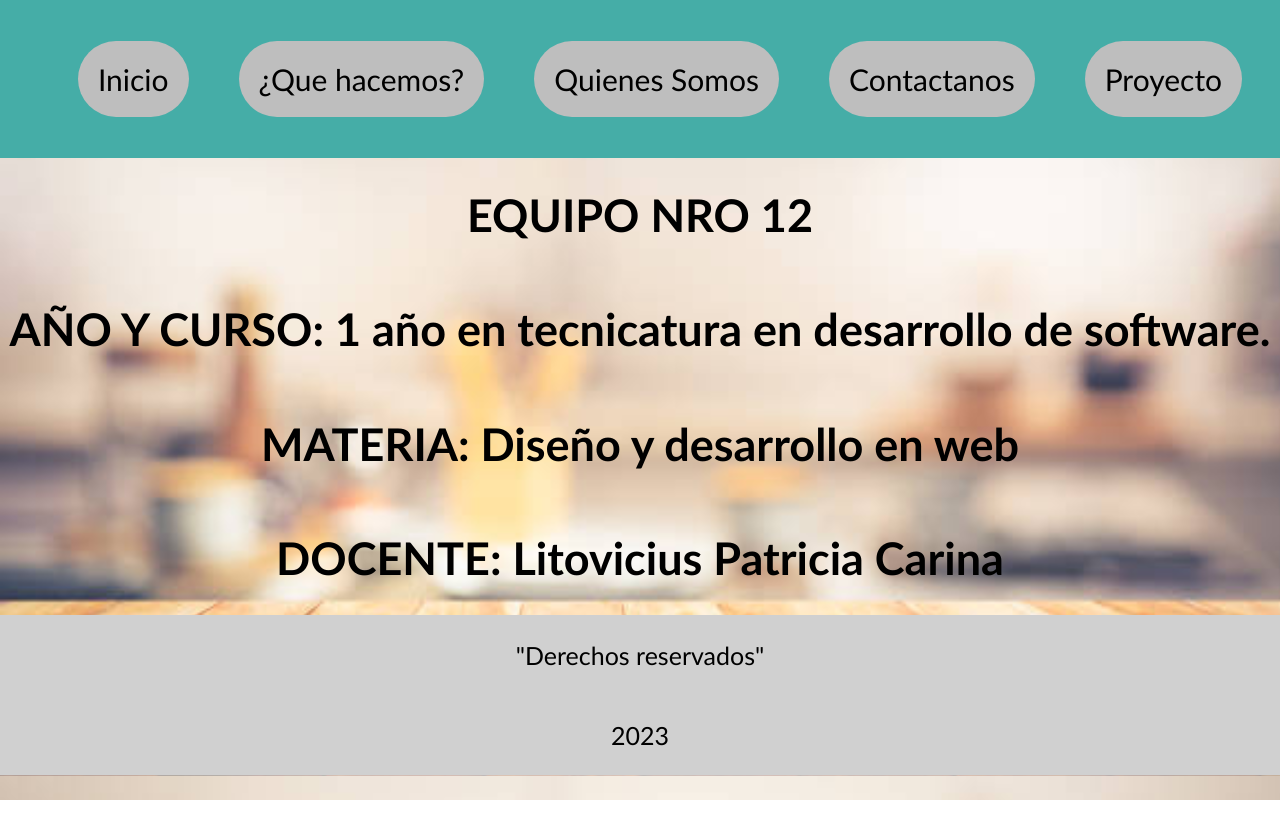
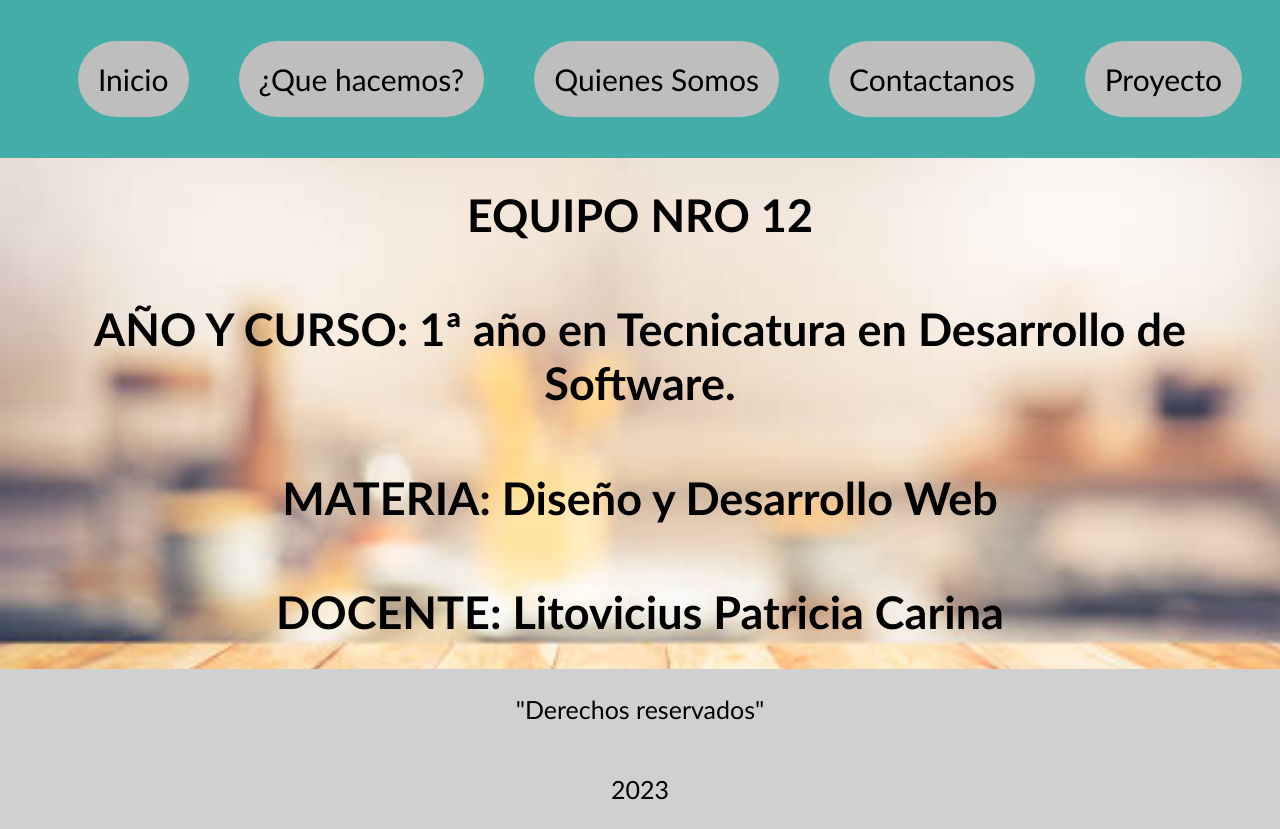
Before and after one commit to DanielApaza/TP-GRUPAL-SERVICIOS, a plain HTML site: page QueHacemos.html in a window 1280 px wide. Before the commit the page ends 800 px from the top, so only its background shows below. Drawn offline with Linux system fonts and the light colour scheme.

Commit message:
Add files via upload

```diff
--- a/QueHacemos.html
+++ b/QueHacemos.html
@@ -23,8 +23,8 @@
     </header>
     <main>
         <h1>EQUIPO NRO 12 </h1>
-        <h1>AÑO Y CURSO: 1 año en tecnicatura en desarrollo de software. </h1>
-        <h1>MATERIA: Diseño y desarrollo en web </h1>
+        <h1>AÑO Y CURSO: 1ª año en Tecnicatura en Desarrollo de Software. </h1>
+        <h1>MATERIA: Diseño y Desarrollo Web </h1>
         <h1>DOCENTE: Litovicius Patricia Carina</h1>
     </main>
     <footer>
```
